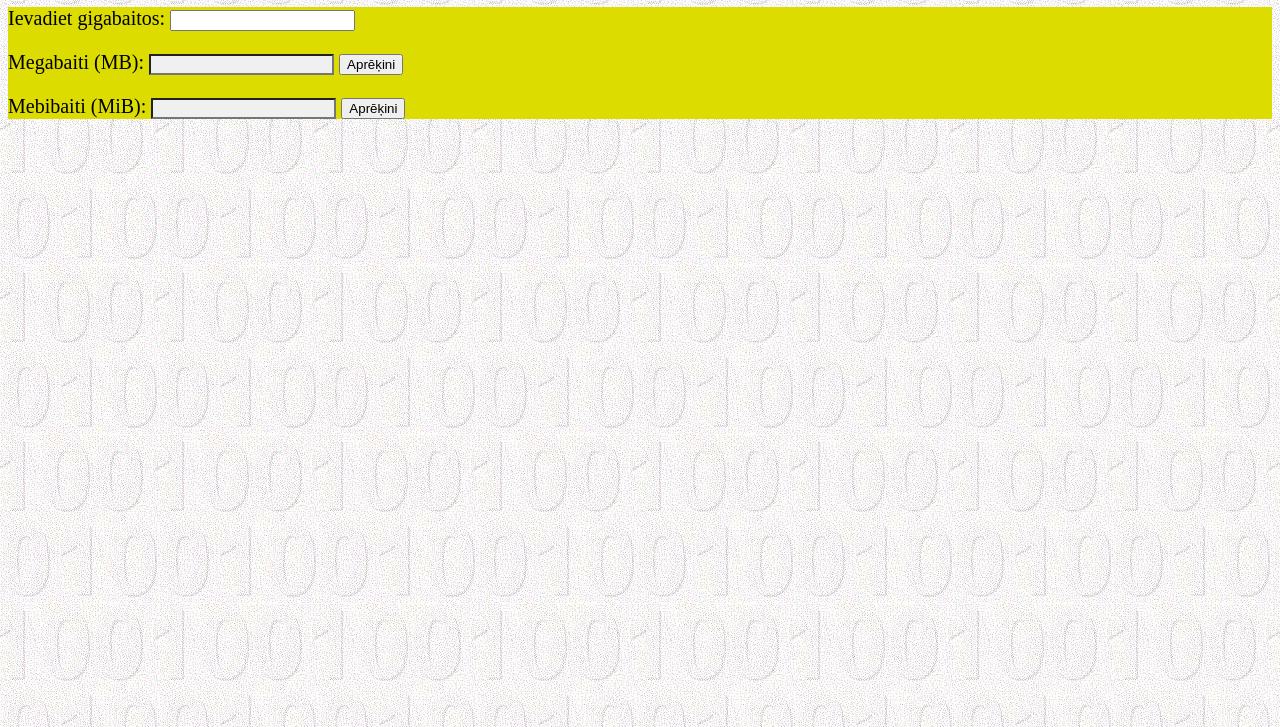
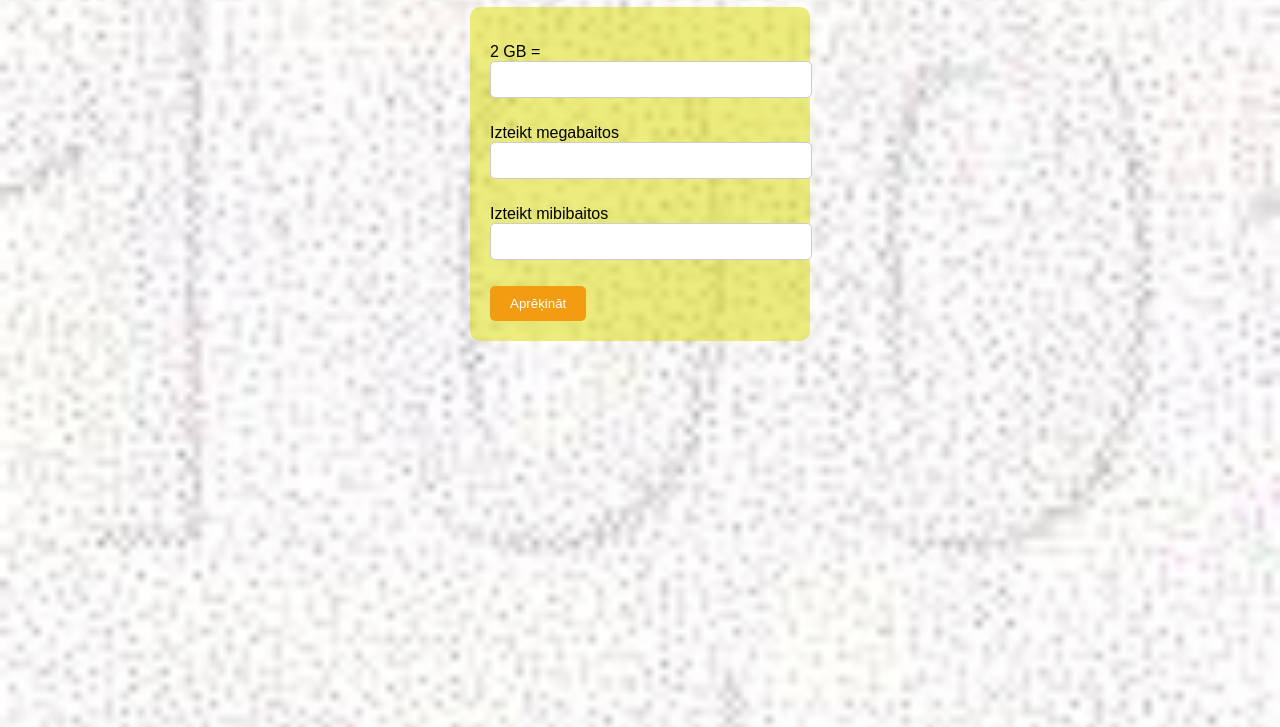
Before and after one commit to Tnatorca/Datorika, a plain HTML site: page mervienibas.html in a window 1280 px wide. Shown: the part 73-800 px from the top of the page. Drawn offline with Linux system fonts and the light colour scheme.

Commit message:
Update mervienibas.html

```diff
--- a/mervienibas.html
+++ b/mervienibas.html
@@ -5,52 +5,61 @@
     <meta name="viewport" content="width=device-width, initial-scale=1.0">
     <title>Informācijas daudzuma mērvienības</title>
     <style>
-        /* Stila apraksts */
         body {
             background-image: url("cipari.jpg");
+            background-size: cover;
+            font-family: Arial, sans-serif;
         }
         form {
-            font-size: 20px;
-            background-color: rgba(220, 220, 0, 1); /* Krāsa, kas iejaukta no 220 vienībām sarkanās un 220 vienībām zaļās krāsas */
+            background-color: rgba(220, 220, 0, 0.5);
+            padding: 20px;
+            border-radius: 10px;
+            width: 300px;
+            margin: 0 auto;
         }
-        input[type="text"][readonly] {
-            background-color: #f0f0f0; /* Read-only input field color */
+        input[type="text"] {
+            width: 100%;
+            padding: 10px;
+            margin-bottom: 10px;
+            border: 1px solid #ccc;
+            border-radius: 5px;
+        }
+        button {
+            background-color: #f39c12;
+            color: #fff;
+            border: none;
+            padding: 10px 20px;
+            border-radius: 5px;
+            cursor: pointer;
         }
     </style>
 </head>
 <body>
     <h1>Informācijas daudzuma mērvienības</h1>
     <form>
-        <!-- Ievadlauks gigabaitos -->
         <p>
-            <label for="inputGB">Ievadiet gigabaitos:</label>
-            <input type="text" id="inputGB" name="inputGB" oninput="convertToMB()">
+            <label for="gbInput">2 GB =</label>
+            <input type="text" id="gbInput">
         </p>
-        <!-- Ievadlauks megabaitos (read-only) -->
         <p>
-            <label for="inputMB">Megabaiti (MB):</label>
-            <input type="text" id="inputMB" name="inputMB" readonly>
-            <button onclick="convertToMB()">Aprēķini</button>
+            Izteikt megabaitos
+            <input type="text" id="mbInput">
         </p>
-        <!-- Ievadlauks mebibaitos (read-only) -->
         <p>
-            <label for="inputMiB">Mebibaiti (MiB):</label>
-            <input type="text" id="inputMiB" name="inputMiB" readonly>
-            <button onclick="convertToMiB()">Aprēķini</button>
+            Izteikt mibibaitos
+            <input type="text" id="mibInput">
         </p>
+        <button onclick="calculate()">Aprēķināt</button>
     </form>
 
     <script>
-        function convertToMB() {
-            const inputGB = parseFloat(document.getElementById("inputGB").value);
-            const mbValue = inputGB * 1024; // Convert GB to MB
-            document.getElementById("inputMB").value = mbValue.toFixed(2);
-        }
+        function calculate() {
+            const gbValue = parseFloat(document.getElementById("gbInput").value);
+            const mbValue = gbValue * 1024;
+            const mibValue = gbValue * 8192;
 
-        function convertToMiB() {
-            const inputGB = parseFloat(document.getElementById("inputGB").value);
-            const mibValue = inputGB * 1000; // Convert GB to MiB
-            document.getElementById("inputMiB").value = mibValue.toFixed(2);
+            document.getElementById("mbInput").value = mbValue.toFixed(2) + " MB";
+            document.getElementById("mibInput").value = mibValue.toFixed(2) + " MiB";
         }
     </script>
 </body>
```
